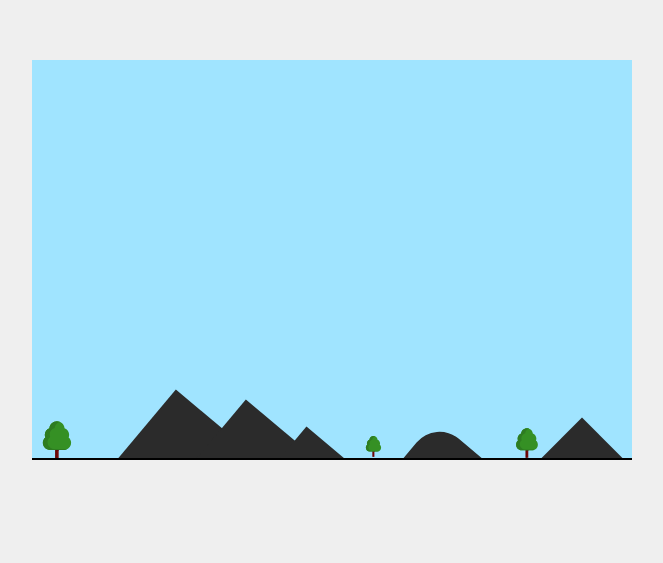
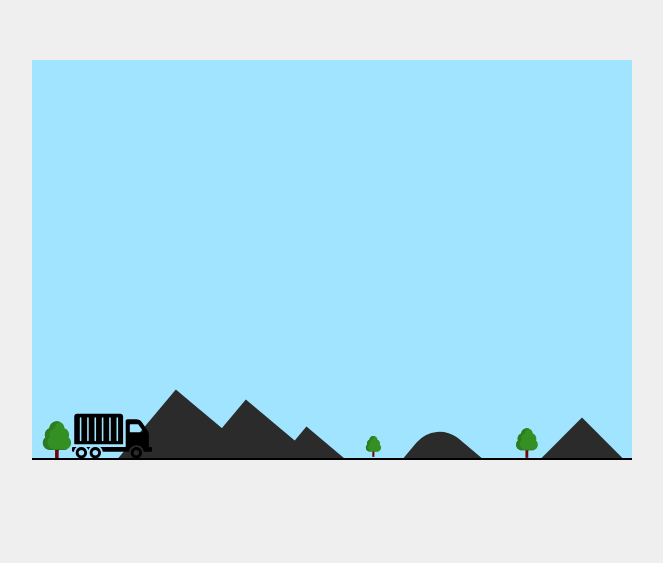
Before and after one commit to pdrm26/components, a plain HTML site: page delivery_animation/index.html in a window 1280 px wide. Shown: the part 140-703 px from the top of the page, without its empty margins (308-971 px from the left). Drawn offline with Linux system fonts and the light colour scheme.

Commit message:
style: add truck

```diff
--- a/delivery_animation/styles.css
+++ b/delivery_animation/styles.css
@@ -90,6 +90,15 @@ section {
   left: 480px;
 }
 
+#truck {
+  background: no-repeat center/100% url("./delivery-truck-svgrepo-com.svg");
+  width: 80px;
+  height: 120px;
+  position: absolute;
+  bottom: -36px;
+  left: 40px;
+}
+
 #land {
   position: absolute;
   bottom: 0;
```
Also changed, not shown: delivery_animation/delivery-truck-svgrepo-com.svg (added).
